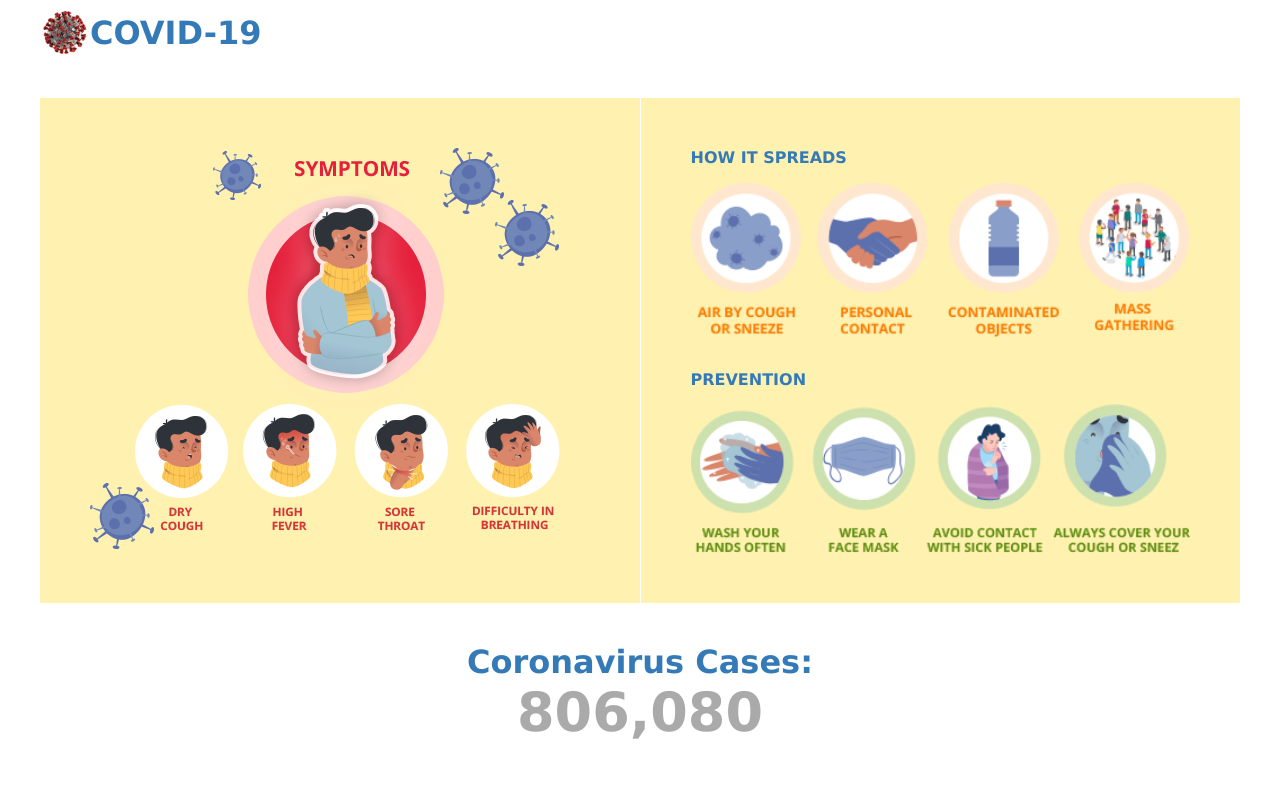
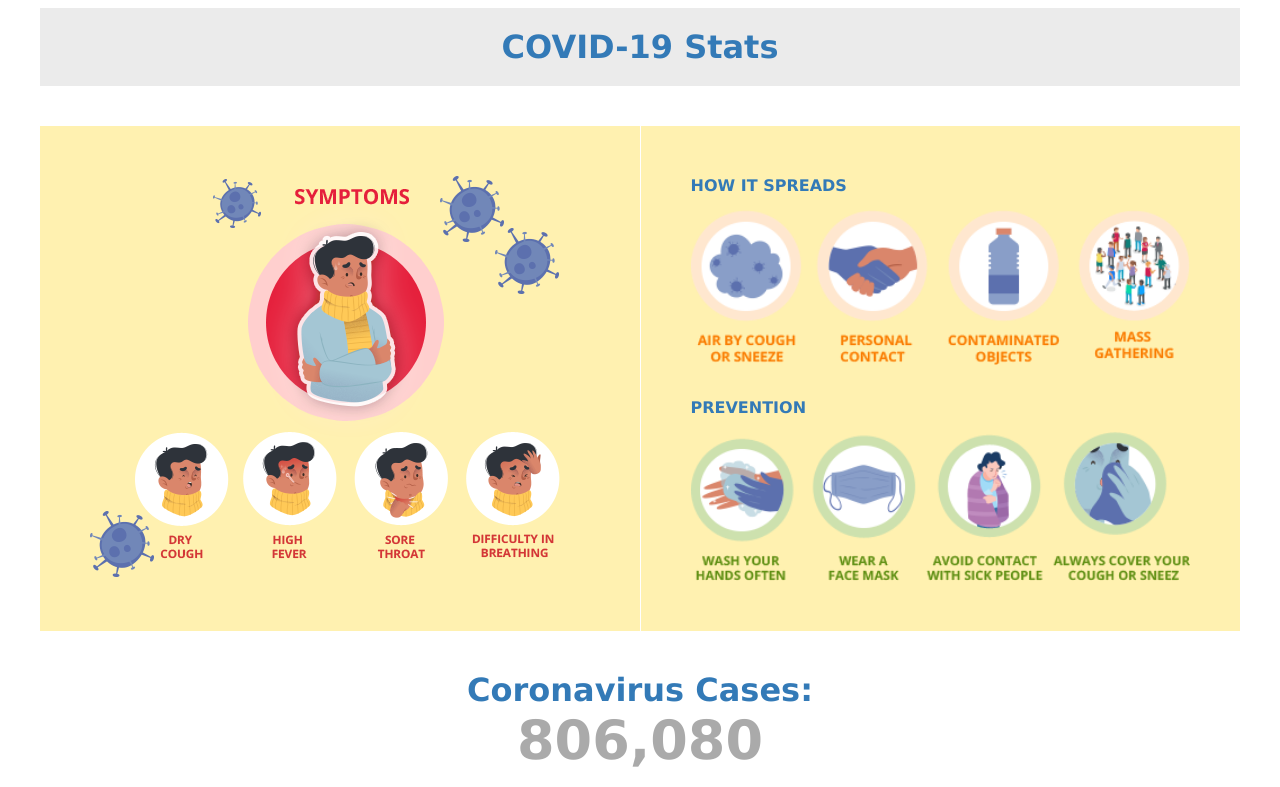
Before and after one commit to saujanyanagpal104/covid-stats, a React app: page / in a window 1280 px wide. Shown: the top 787 px of the page. Built offline with nearby package versions, Linux system fonts and the light colour scheme.

Commit message:
auto-update

```diff
--- a/src/components/Header.js
+++ b/src/components/Header.js
@@ -1,11 +1,9 @@
 import React from 'react';
-import Logo from '../assets/Logo.jpg'
 
 const Header = () => (
     <div className='header'>
         <div className='title-and-logo'>
-            <img src={Logo} alt='covid-19' />
-            <h1>COVID-19</h1>
+            <h1>COVID-19 Stats</h1>
         </div>
     </div>
 )
--- a/src/styles/index.scss
+++ b/src/styles/index.scss
@@ -15,11 +15,9 @@ $breakpoint-phone: 768px;
 .title-and-logo {
     display: flex;
     align-items: center;
-
-    img {
-        height: 50px;
-        width: 50px;
-    }
+    justify-content: center;
+    background-color: #ebebeb;
+    padding: 20px 0px;
 }
 
 h1 {
```
